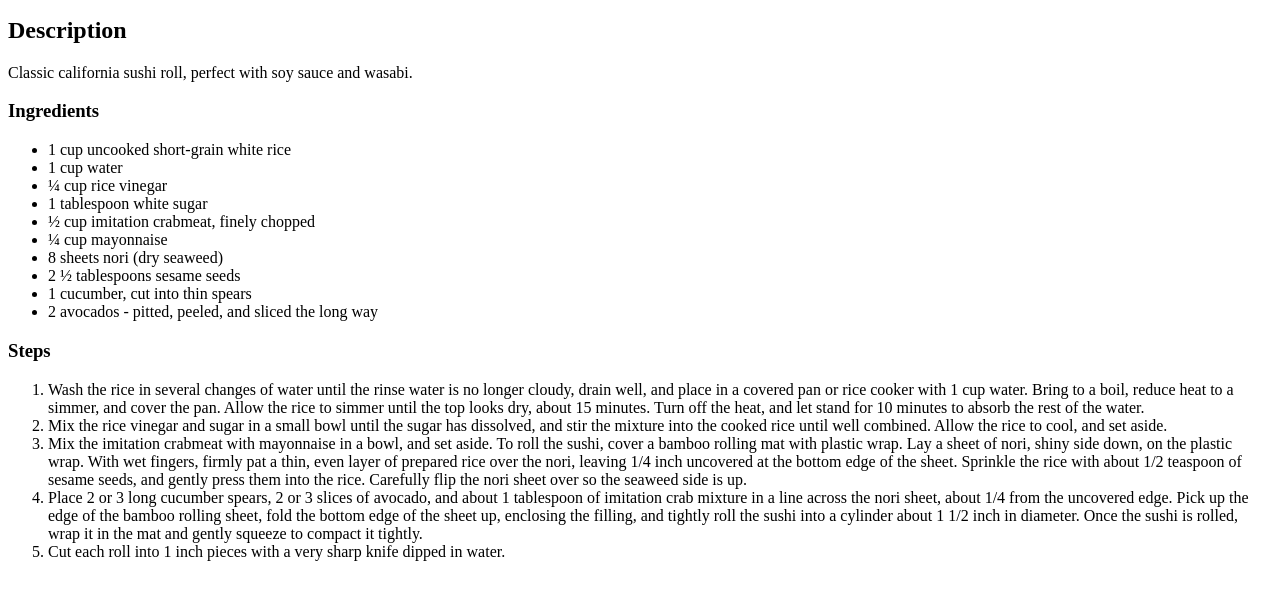
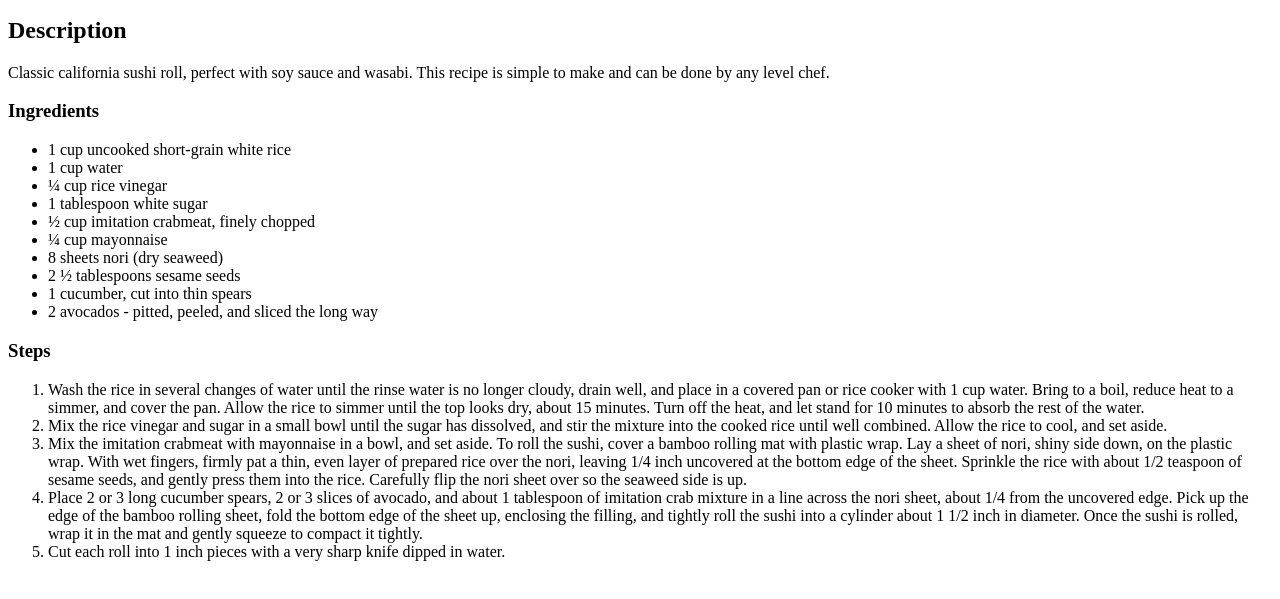
Before and after one commit to FathinHossain/odin-recipes, a plain HTML site: page recipes/sushi.html in a window 1280 px wide. Shown: the part 101-700 px from the top of the page. Drawn offline with Linux system fonts and the light colour scheme.

```diff
--- a/recipes/sushi.html
+++ b/recipes/sushi.html
@@ -14,7 +14,7 @@
   <h2>
     Description
   </h2>
-  Classic california sushi roll, perfect with soy sauce and wasabi.
+  Classic california sushi roll, perfect with soy sauce and wasabi. This recipe is simple to make and can be done by any level chef.
   <h3>
     Ingredients
   </h3>
```
Also changed, not shown: recipes/chicken.html (added), recipes/chicken.jpg (added), recipes/pizza.html (added).
